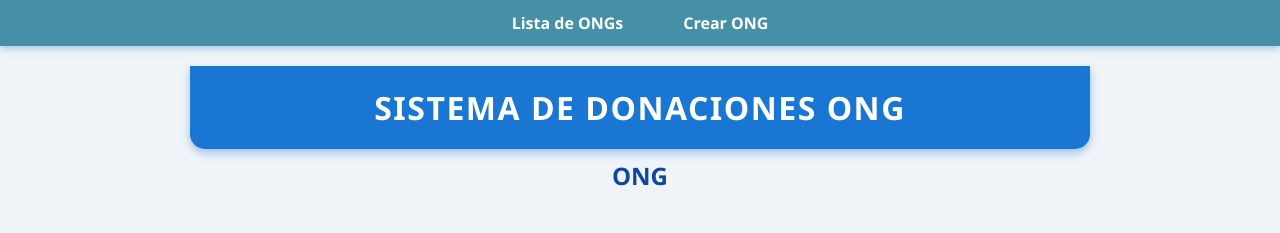
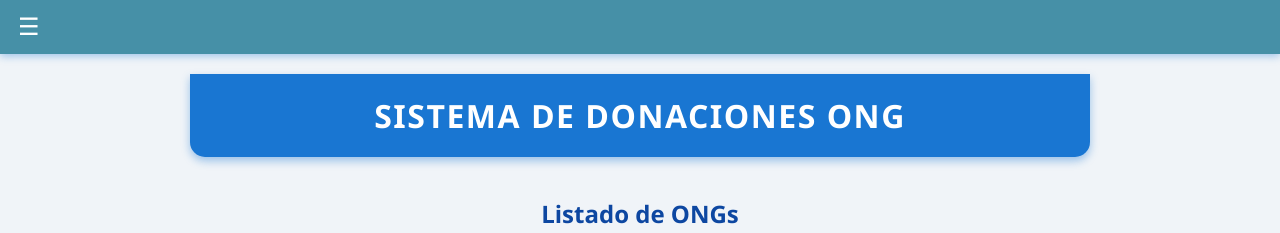
Before and after one commit to Bryan-Daniel-Sandoval-Quenta/ProyectoWeb3_SistemaONG, a Django app: page /lista_ongs/ in a window 1280 px wide. Shown: the top 233 px of the page. Run offline with Django 5.2, Linux system fonts and the light colour scheme; data that the repository does not hold is empty.

Commit message:
9. unificando disenio base en todas las apps para mantener consistencia en el navbar y la estructira de las paginas

```diff
--- a/SisDonacionONG/ong/templates/ong/base.html
+++ b/SisDonacionONG/ong/templates/ong/base.html
@@ -3,24 +3,42 @@
 <head>
     <meta charset="UTF-8" />
     <meta name="viewport" content="width=device-width, initial-scale=1" />
-    <title>ONG</title>
+    <title>Campaña</title>
     <style>
         nav {
             background-color: rgb(70, 144, 167);
-            padding: 12px 0;
+            padding: 12px;
             box-shadow: 0 2px 8px rgba(25, 118, 210, 0.4);
+            position: relative;
+        }
+
+        .menu-toggle {
+            font-size: 24px;
+            color: white;
+            background: none;
+            border: none;
+            cursor: pointer;
         }
 
         .navbar {
             list-style: none;
             margin: 0;
             padding: 0;
-            max-width: 900px;
-            margin-left: auto;
-            margin-right: auto;
+            position: absolute;
+            top: 60px;
+            right: 20px;
+            background-color: rgb(70, 144, 167);
+            width: 200px;
+            border-radius: 8px;
+            padding: 10px 0;
+            box-shadow: 0 4px 8px rgba(25, 118, 210, 0.4);
+            display: none;
+            flex-direction: column;
+            gap: 15px;
+        }
+
+        .navbar.show {
             display: flex;
-            justify-content: center;
-            gap: 30px;
         }
 
         .navbar li a {
@@ -28,8 +46,9 @@
             text-decoration: none;
             font-weight: 600;
             font-size: 16px;
-            padding: 8px 15px;
+            padding: 12px 15px;
             border-radius: 8px;
+            text-align: center;
             transition: background-color 0.3s ease;
         }
 
@@ -85,14 +104,24 @@
 </head>
 <body>
     <nav>
+        <button class="menu-toggle" aria-label="Abrir menú">☰</button>
         <ul class="navbar">
-            <li><a href="{% url 'lista_ongs' %}">Lista de ONGs</a></li>
+            <li><a href="{% url 'inicio' %}">Inicio</a></li>
+            <li><a href="{% url 'lista_campanias' %}">Lista de Campañas</a></li>
+            <li><a href="{% url 'crear_campania' %}">Crear Campaña</a></li>
+            <li><a href="{% url 'lista_donantes' %}">Lista de Donantes</a></li>
+            <li><a href="{% url 'crear_donante' %}">Crear Donante</a></li>
+            <li><a href="{% url 'lista_transaccion' %}">Lista transacciones</a></li>
+            <li><a href="{% url 'crear_transaccion' %}">Crear ID transaccion</a></li>
+            <li><a href="{% url 'lista_donaciones' %}">Historial donaciones</a></li>
+            <li><a href="{% url 'crear_donacion' %}">Crear donacion</a></li>
+            <li><a href="{% url 'lista_ongs' %}">Lista ONGs</a></li>
             <li><a href="{% url 'crear_ong' %}">Crear ONG</a></li>
+            <li><a href="/admin/">log in</a></li>
         </ul>
     </nav>
     <main>
         <h1>SISTEMA DE DONACIONES ONG</h1>
-        <h2>ONG</h2>
 
         {% block content %}
         {% endblock %}
@@ -101,5 +130,14 @@
     <footer>
         <p>&copy; 2025 Sistema de Donaciones ONG - Todos los derechos reservados.</p>
     </footer>
+
+    <script>
+        const menuToggle = document.querySelector('.menu-toggle');
+        const navbar = document.querySelector('.navbar');
+
+        menuToggle.addEventListener('click', () => {
+            navbar.classList.toggle('show');
+        });
+    </script>
 </body>
 </html>
--- a/SisDonacionONG/transaccion/templates/Transaccion/base.html
+++ b/SisDonacionONG/transaccion/templates/Transaccion/base.html
@@ -24,6 +24,7 @@
                     </li>
                     <li class="nav-item">
                         <a class="nav-link" href="{% url 'crear_transaccion' %}">Crear Transacción</a>
+                        <a class="nav-link" href="{% url 'lista_transaccion' %}">Lista Transacciones</a>
                     </li>
 
                 </ul>
```
Also changed, not shown: SisDonacionONG/donante/templates/donante/base.html (+48 -12 lines).
